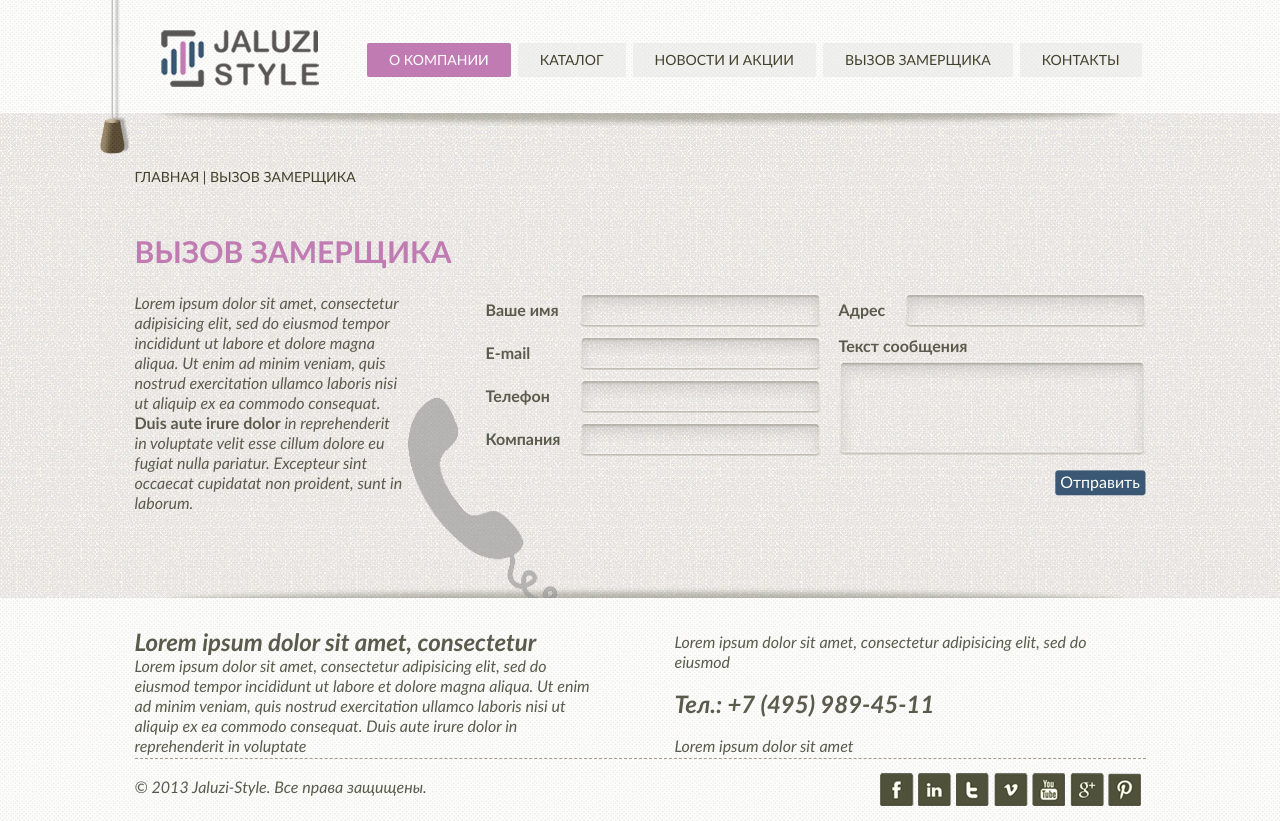
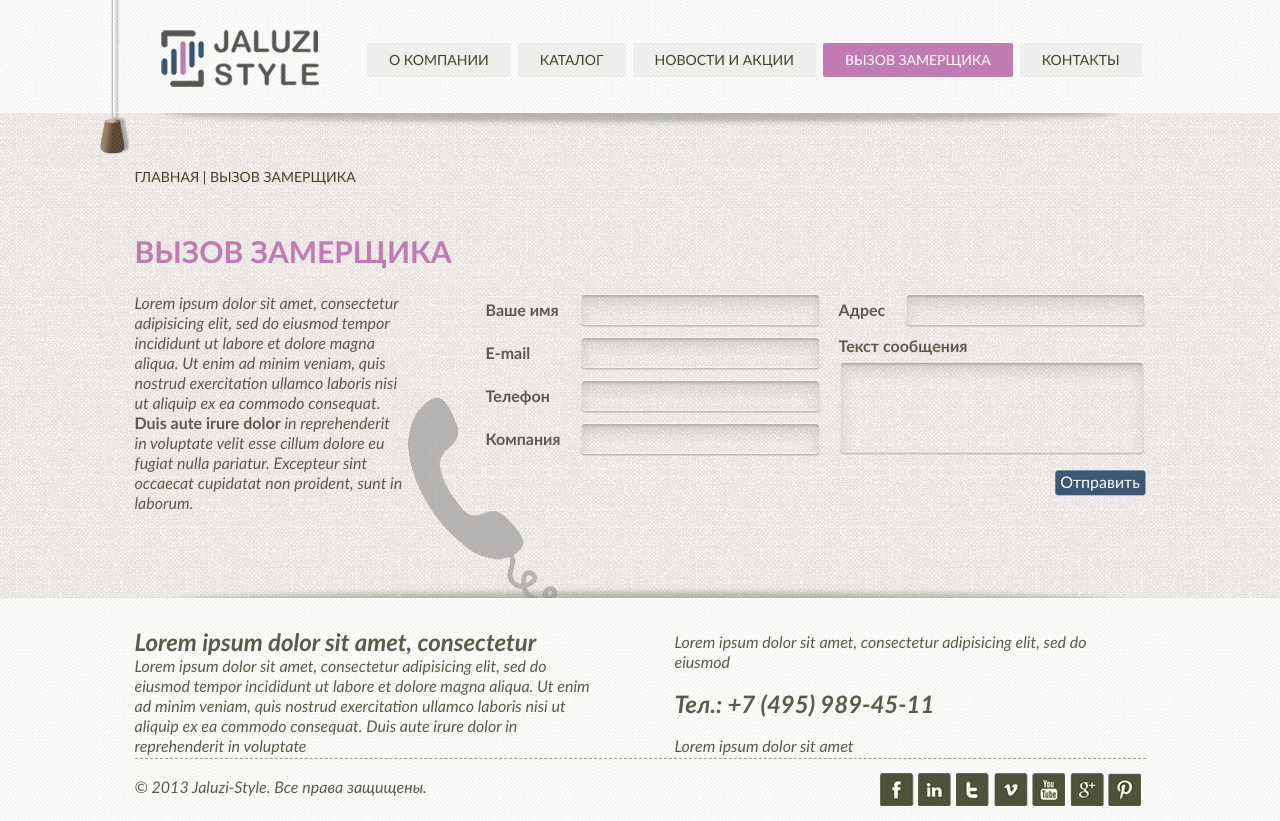
Before and after one commit to snerf/jstyle, a plain HTML site: page docs/measurel/index.html in a window 1280 px wide. Drawn offline with Linux system fonts and the light colour scheme.

Commit message:
Update index.html

```diff
--- a/docs/measurel/index.html
+++ b/docs/measurel/index.html
@@ -12,10 +12,10 @@
     <a href="#" class="to-top"></a>
     <div class="top-side">
     	<div class="logo"><a href="/"><img src="../images/logo.png" alt="" /></a></div>
-        <ul class='upm'><li class='active'><a href='/jstyle/'>О компании</a></li>
+        <ul class='upm'><li ><a href='/jstyle/'>О компании</a></li>
 		<li ><a href='/jstyle/catalog/'>Каталог</a></li>
 		<li ><a href='/jstyle/news-and-campaigns/'>Новости и Акции</a></li>
-		<li ><a href='/jstyle/measurel/'>Вызов замерщика</a></li>
+		<li class='active'><a href='/jstyle/measurel/'>Вызов замерщика</a></li>
 		<li ><a href='/jstyle/contacts/'>Контакты</a></li></ul>        <div class="clear"></div>
     </div>
     <div class="cont-box content">
```
